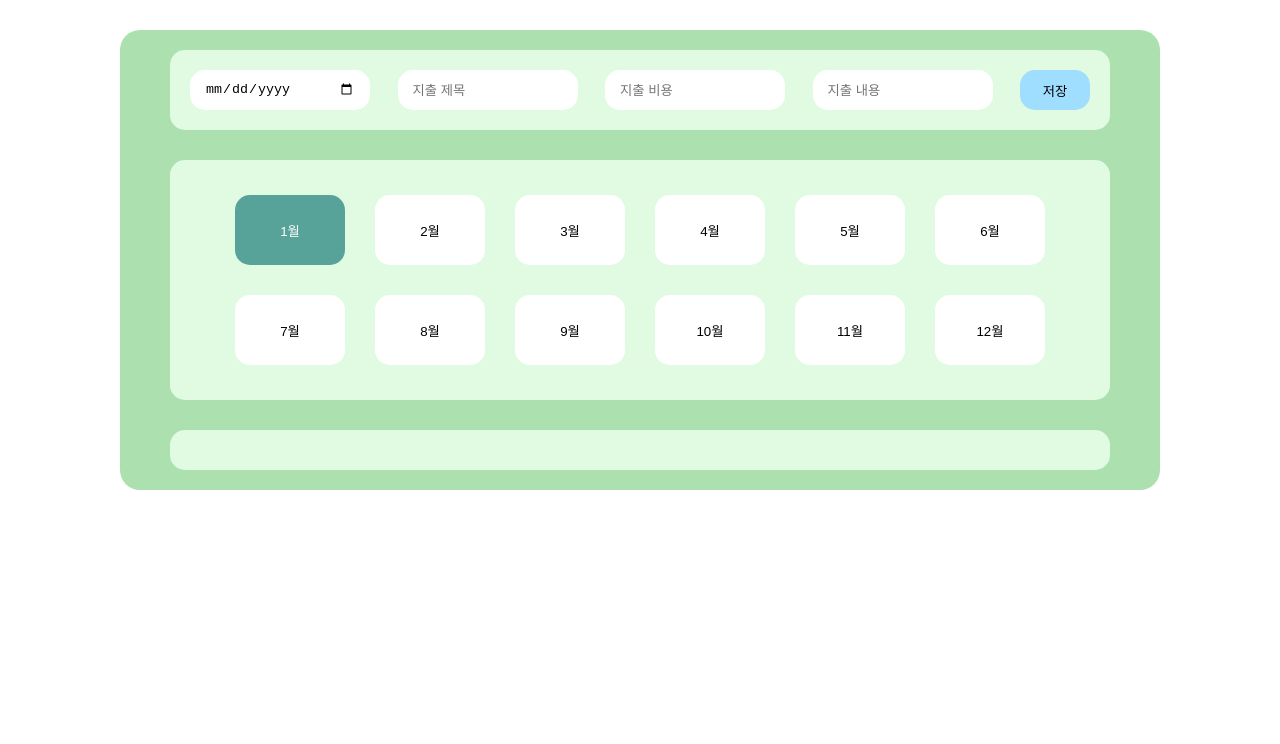
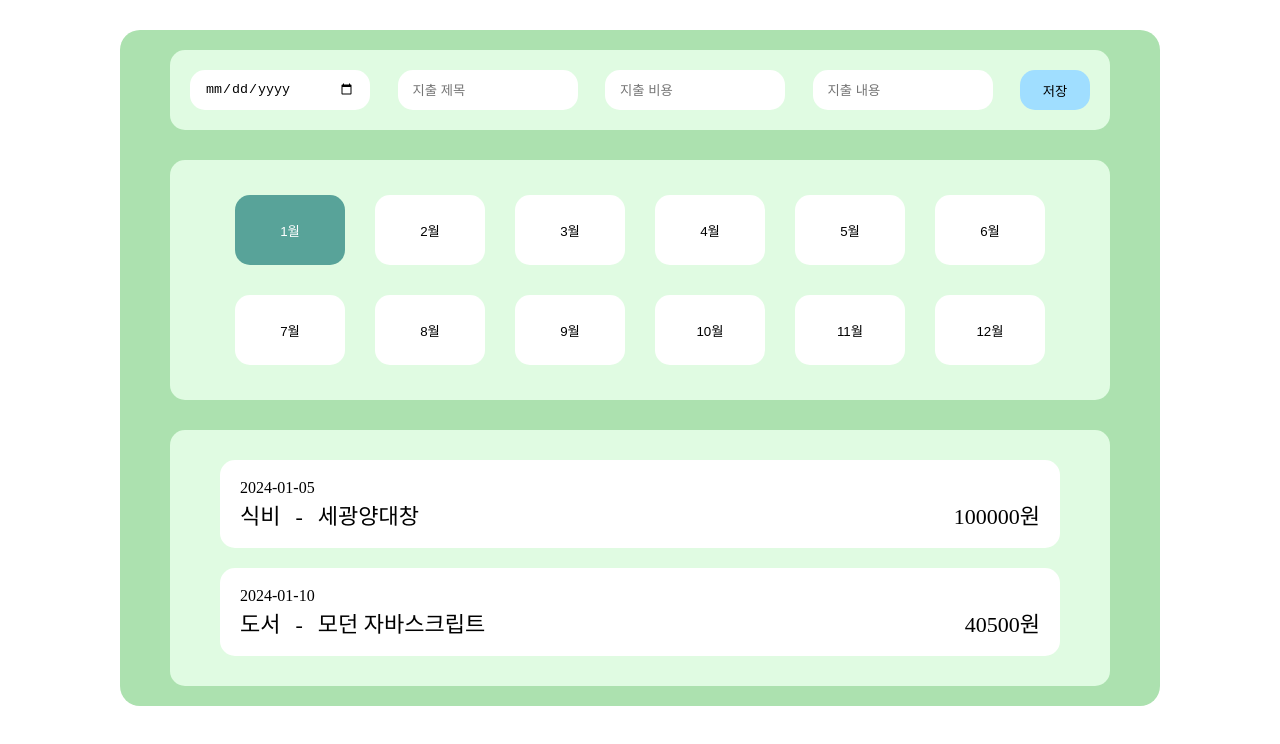
Before and after one commit to hyowls/react_task, a React (Vite) app: page / in a window 1280 px wide. Shown: the top 744 px of the page. Built offline with nearby package versions, Linux system fonts and the light colour scheme.

Commit message:
더미데이터 추가

```diff
--- a/src/pages/MainPage.jsx
+++ b/src/pages/MainPage.jsx
@@ -18,7 +18,57 @@ justify-content:center;
 `
 const MainPage = () => {
   const navigate = useNavigate();
-  const [items, setItems] = useState([]);
+  const [items, setItems] = useState([
+    {
+      "id": "25600f72-56b4-41a7-a9c2-47358580e2f8",
+      "date": "2024-01-05",
+      "title": "식비",
+      "price": 100000,
+      "content": "세광양대창"
+  },
+  {
+      "id": "25600f72-53b4-4187-a9c2-47358580e2f8",
+      "date": "2024-01-10",
+      "title": "도서",
+      "price": 40500,
+      "content": "모던 자바스크립트"
+  },
+  {
+      "id": "24310f72-56b4-41a7-a9c2-458580ef1f8",
+      "date": "2024-02-02",
+      "title": "식비",
+      "price": 50000,
+      "content": "회식"
+  },
+  {
+      "id": "25600f72-99b4-41z7-e4h6-47312365e2f8",
+      "date": "2024-02-02",
+      "title": "간식",
+      "price": 500,
+      "content": "아이스크림"
+  },
+  {
+      "id": "25143e72-16e2-22a7-a9c2-47358580e2f8",
+      "date": "2024-02-02",
+      "title": "여행",
+      "price": 1055000,
+      "content": "일본여행"
+  },
+  {
+      "id": "25600f72-97p2-14a7-a9c2-47363950e2t8",
+      "date": "2024-02-02",
+      "title": "미용",
+      "price": 155000,
+      "content": "미용실"
+  },
+  {
+      "id": "24312f70-97q2-14a7-a9c2-47132950e2t8",
+      "date": "2024-02-02",
+      "title": "도서",
+      "price": 75000,
+      "content": "자율주행차량 운전주행모드 자동 전환용 인식률 90% 이상의 다중 센서 기반 운전자 상태 인식 및 상황 인식 원천 기술 개발"
+  }
+  ]);
   const [selectedMonth, setSelectedMonth] = useState(0);
 
   useEffect(() => {
```
